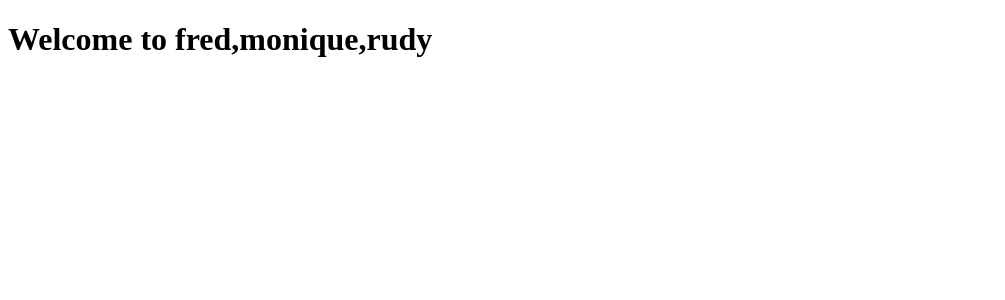
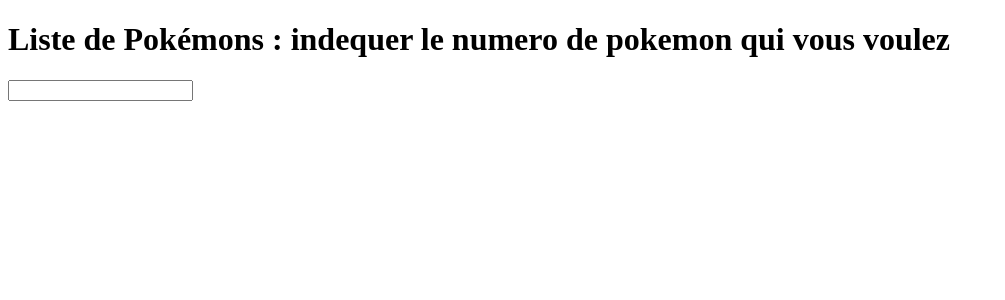
Before and after one commit to mahjoub004/appAngularPokemon, an Angular app: page / in a window 1280 px wide. Shown: the top 300 px of the page, without its empty margins (0-1005 px from the left). Built offline with nearby package versions, Linux system fonts and the light colour scheme.

Commit message:
creation des flux bidirectionnelle

```diff
--- a/src/app/app.component.html
+++ b/src/app/app.component.html
@@ -1,2 +1,12 @@
-{{title[1]}}
+<h1>Liste de Pokémons : indequer le numero de pokemon qui vous voulez</h1>
+
+<!-- <p (click)="selectPokemon(ListPokemons[1])">
+  {{ListPokemons[1].name}}</p> -->
+
+<input type="number"
+#input
+(keyup)="selectPokemon(input.value)"/>
+<p> {{ pokemonSelected?.name  }}</p>
+
+
 <router-outlet></router-outlet>
--- a/src/app/app.component.ts
+++ b/src/app/app.component.ts
@@ -1,25 +1,37 @@
 import { Component , OnInit } from '@angular/core';
-
+import { POKEMONS } from './mock-pokemon-list'
+import { Pokemon } from './pokemon';
 @Component({ //décorateur
   selector: 'app-root',
   templateUrl: './app.component.html',
   styleUrls: ['./app.component.css'],
-  template : `<h1> Welcome to {{title}}</h1>`
+  //template : `<h1> Liste de Pokémons </h1>`
 })
 
 
 export class AppComponent implements OnInit{
-  title = ['fred' , 'monique' , 'rudy'];
+  ListPokemons : Pokemon[] = POKEMONS;
 
-  ngOnInit(): void {
+  pokemonSelected: Pokemon| undefined ;
 
-    console.table(this.title);
-
-    this.selectPokemon(this.title[2])
+  ngOnInit(): void { // methode lancer au moment  de chargement de la page
+    console.table(this.ListPokemons);
+    //this.selectPokemon(this.ListPokemons[1])
   }
 
-  selectPokemon(pokemonName: string){
-    console.log(`vous avez cliqué sur le pokemon ${pokemonName}`); // backtick
+  selectPokemon(pokemonId: string){
+    const pokemon: Pokemon| undefined = this.ListPokemons
+    .find(pokemon => pokemon.id == +pokemonId)
+    if (pokemon) {
+      console.
+      log(`vous avez cliqué sur le pokemon ${pokemon.name}`); // backtick
+      this.pokemonSelected = pokemon ;
+    }else{
+      console.
+      log(`vous avez demander un pokemon qui n'existe pas}`);
+      this.pokemonSelected = pokemon ;
+    }
+
 
   }
 }
```
